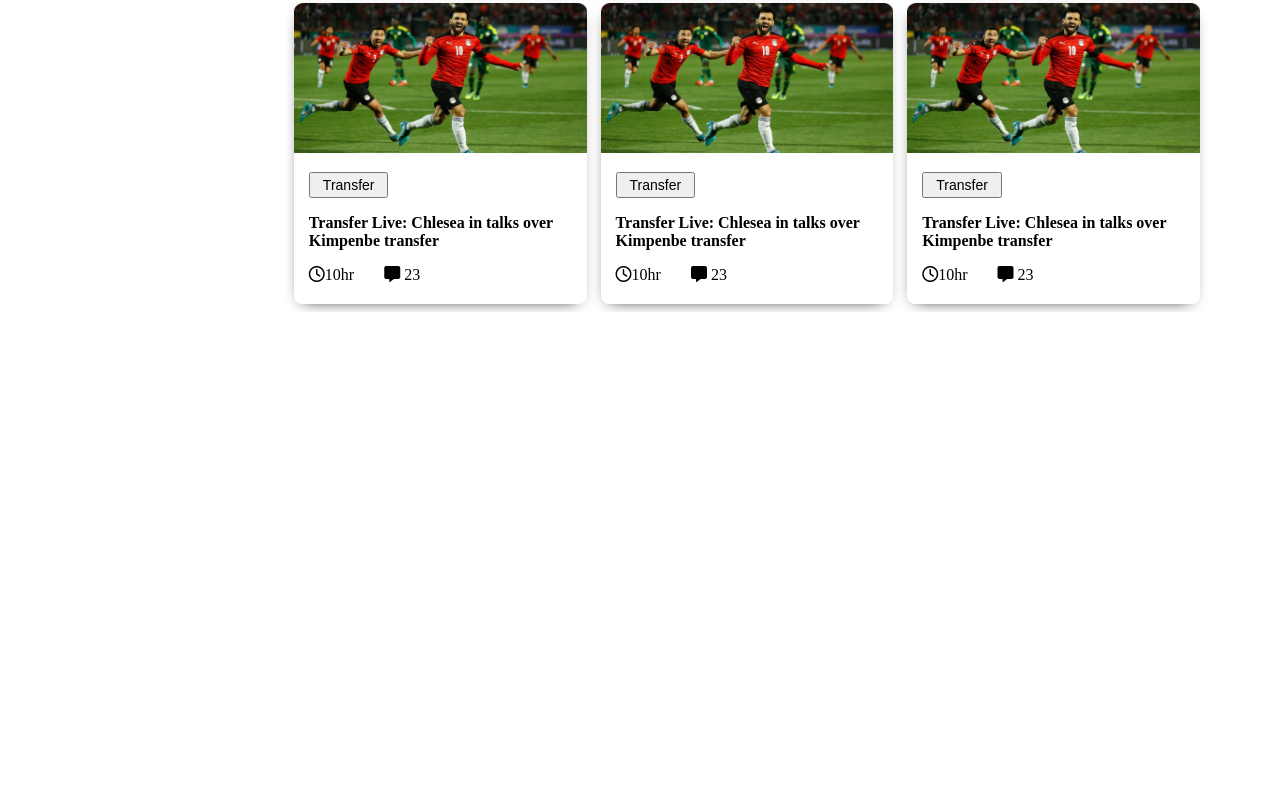
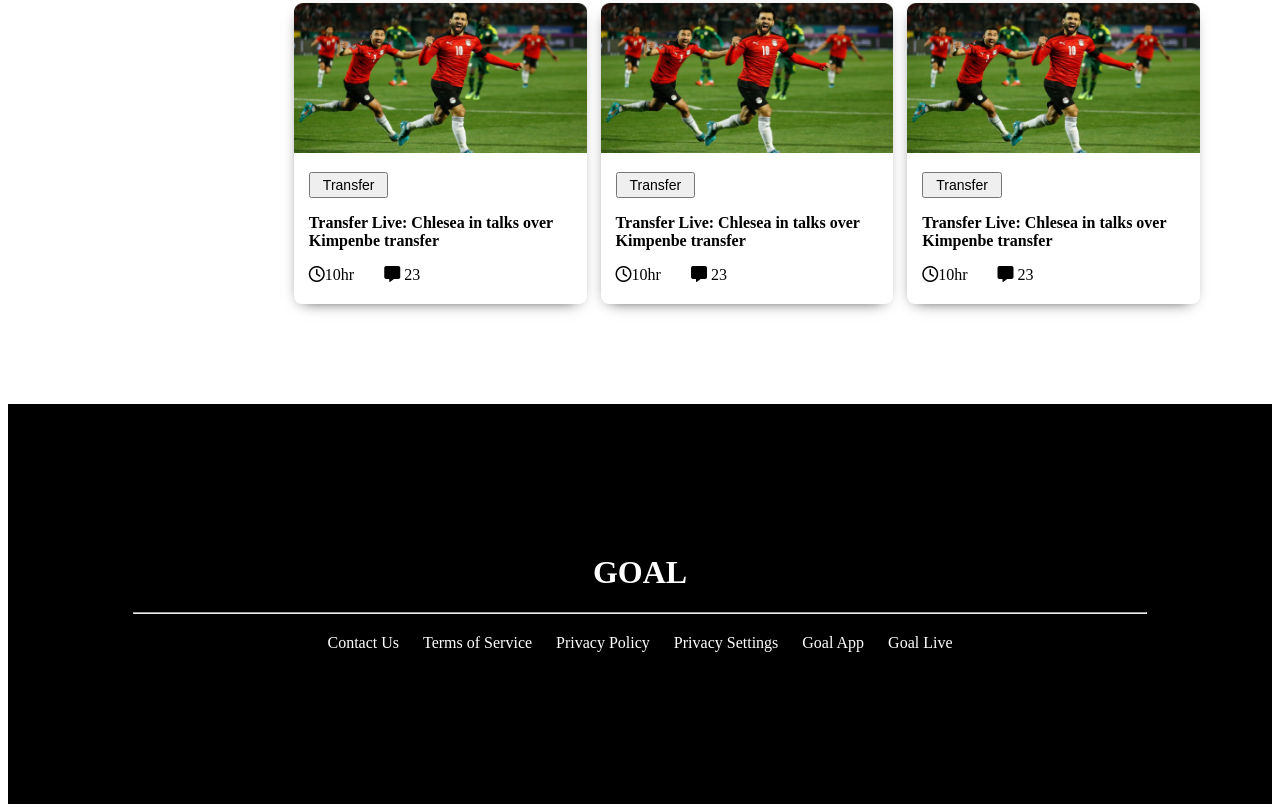
Before and after one commit to uh-shuvo/greatest-earth, a plain HTML site: page index.html in a window 1280 px wide. Shown: the part 1674-2486 px from the top of the page. Before the commit the page ends 1986 px from the top, so only its background shows below. Drawn offline with Linux system fonts and the light colour scheme.

Commit message:
new css added

```diff
--- a/index.html
+++ b/index.html
@@ -249,6 +249,21 @@
             </section>
         </main>
         <!-- feature section end  -->
+
+        <!-- footer start  -->
+        <footer>
+            <h1 class="goal">GOAL</h1>
+            <hr>
+            <div class="footer-menu">
+                <a href="">Contact Us </a>
+                <a href="">Terms of Service </a>
+                <a href=""> Privacy Policy</a>
+                <a href=""> Privacy Settings </a>
+                <a href="">Goal App</a>
+                <a href=""> Goal Live</a>
+            </div>
+        </footer>
+        <!-- footer end  -->
     </body>
 
 </html>
--- a/style.css
+++ b/style.css
@@ -64,6 +64,10 @@ body {}
 
 /* form section start
 ===================== */
+main {
+    margin-bottom: 100px;
+}
+
 form {
     width: 250px;
     height: 225px;
@@ -143,3 +147,32 @@ button {
 .text {
     margin-left: 30px;
 }
+
+/* footer start
+================= */
+footer {
+    width: 100%;
+    height: 400px;
+    background-color: black;
+}
+
+.goal {
+    color: white;
+    text-align: center;
+    padding-top: 150px;
+}
+
+hr {
+    width: 80%;
+    margin-bottom: 20px;
+}
+
+.footer-menu {
+    text-align: center;
+}
+
+.footer-menu a {
+    text-decoration: none;
+    margin: 10px;
+    color: white;
+}
```
